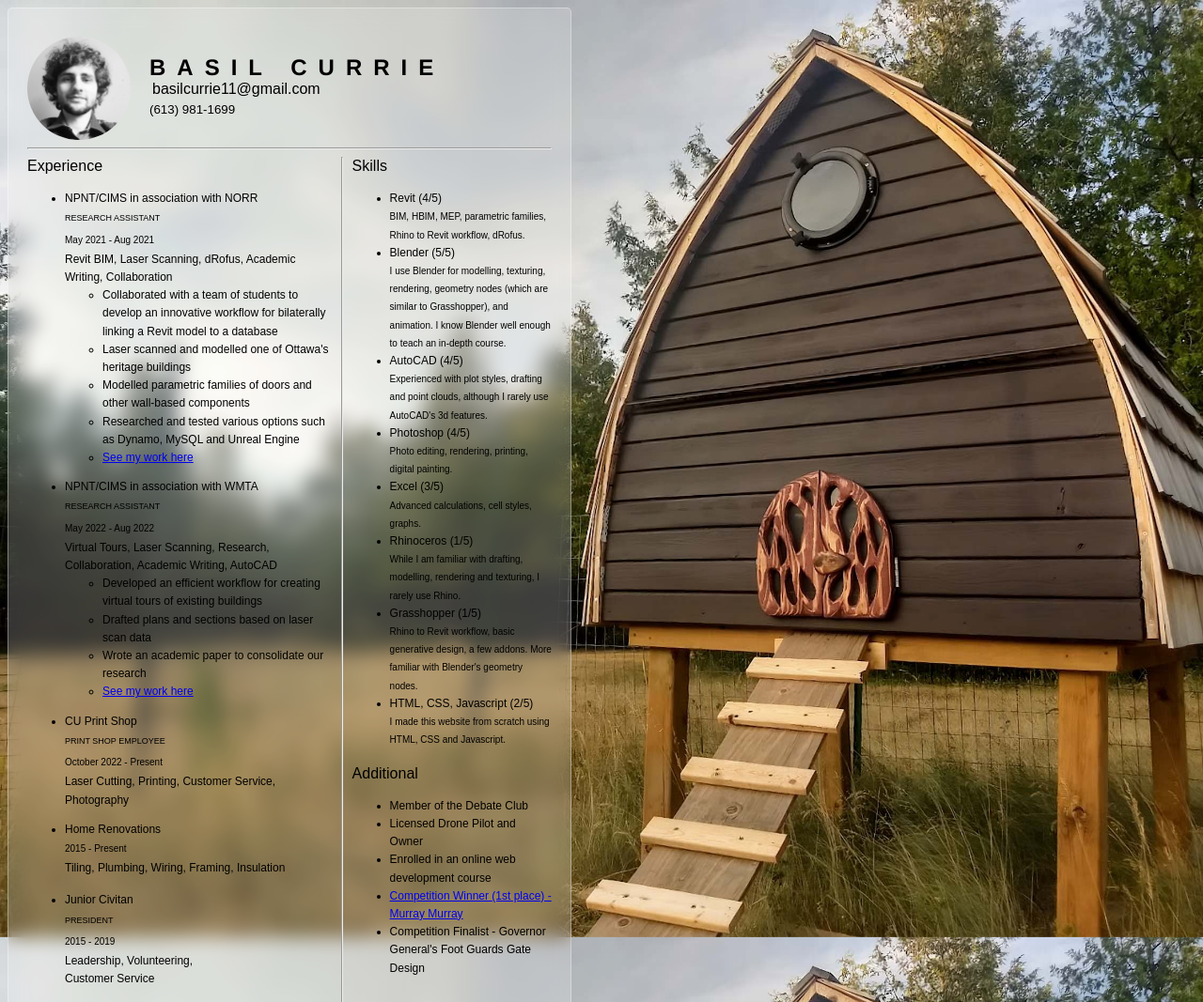
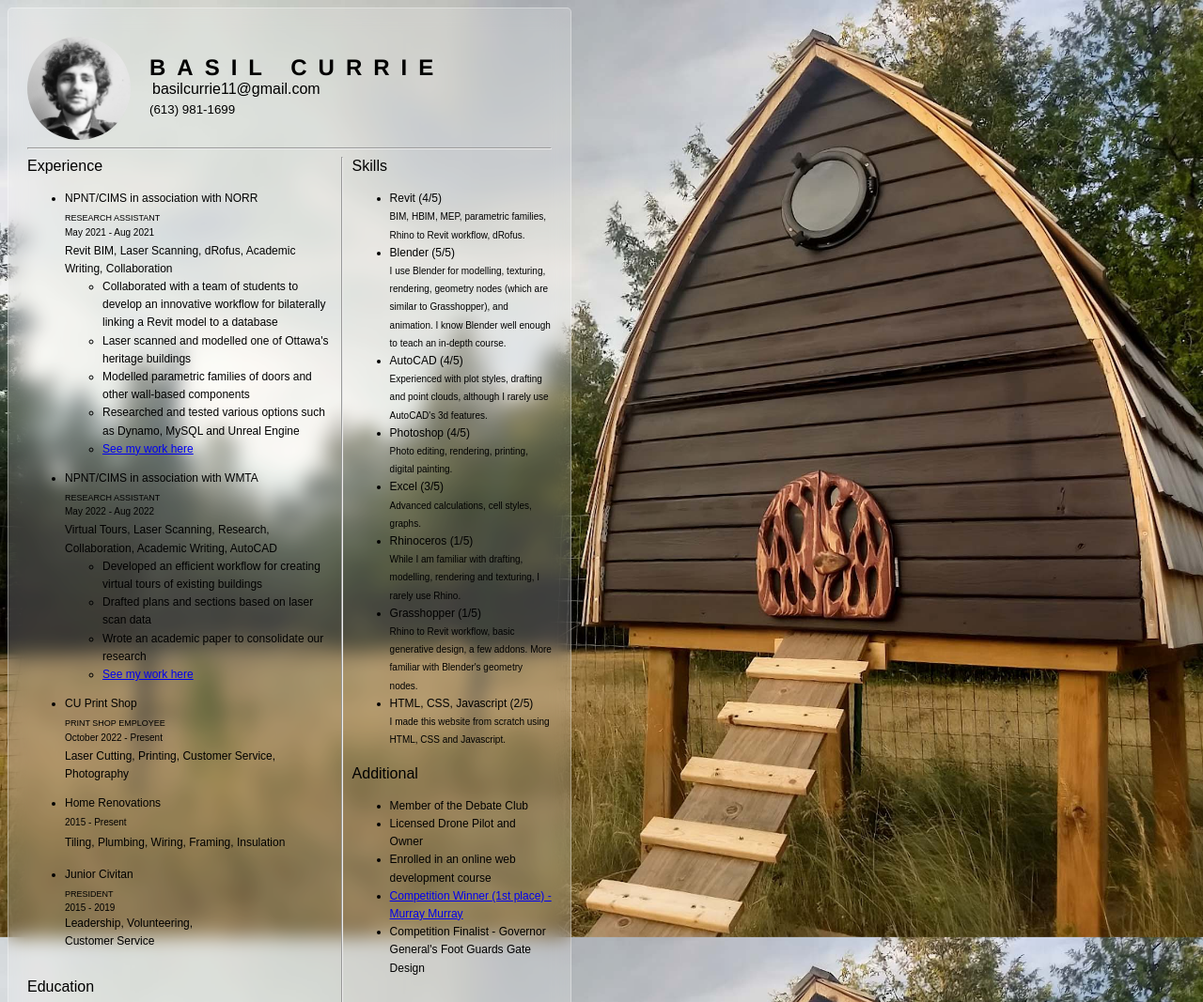
Before and after one commit to BasilCurrie11/Basil-Currie-portfolio, a plain HTML site: page index.html in a window 1280 px wide. Shown: the top 1067 px of the page at 94% size. Drawn offline with Linux system fonts and the light colour scheme.

Commit message:
Add files via upload

```diff
--- a/index.html
+++ b/index.html
@@ -20,13 +20,13 @@
 						<ul>
 							<li>
 								NPNT/CIMS in association with NORR
-								<div style="font-size:9px;margin:2px 0 3px 0;">
+								<div style="font-size:9px;margin:2px 0 0 0;">
 										RESEARCH ASSISTANT
 								</div>
-								<div style="font-size:10px;margin-top:1px;">
+								<div style="font-size:10px;line-height:1em;">
 									May 2021 - Aug 2021
 								</div>
-								<div style="font-size:12px;margin-top:2px;">
+								<div style="font-size:12px;margin-top:5px;">
 										Revit BIM, Laser Scanning, dRofus, Academic Writing, Collaboration
 								</div>
 								<ul>
@@ -41,13 +41,13 @@
 							</li>
 							<li>
 								NPNT/CIMS in association with WMTA
-								<div style="font-size:9px;margin:2px 0 3px 0;">
+								<div style="font-size:9px;margin:2px 0 0 0;">
 									RESEARCH ASSISTANT
 								</div>
-								<div style="font-size:10px;margin-top:1px;">
+								<div style="font-size:10px;line-height:1em;">
 									May 2022 - Aug 2022
 								</div>
-								<div style="font-size:12px;margin-top:2px;">
+								<div style="font-size:12px;margin-top:5px;">
 									Virtual Tours, Laser Scanning, Research, Collaboration, Academic Writing, AutoCAD
 								</div>
 								<ul>
@@ -59,9 +59,9 @@
 								<div style="height:1em;">
 								</div>
 							</li>
-							<li>CU Print Shop<div style="font-size:9px;margin:2px 0 3px 0;">PRINT SHOP EMPLOYEE</div><div style="font-size:10px;margin-top:1px;">October 2022 - Present</div><div style="font-size:12px;margin-top:2px;">Laser Cutting, Printing, Customer Service, Photography</div><div style="height:1em;"> </div></li>
+							<li>CU Print Shop<div style="font-size:9px;margin:2px 0 0 0;">PRINT SHOP EMPLOYEE</div><div style="font-size:10px;line-height:1em;">October 2022 - Present</div><div style="font-size:12px;margin-top:5px;">Laser Cutting, Printing, Customer Service, Photography</div><div style="height:1em;"> </div></li>
 							<li>Home Renovations<div style="font-size:10px;margin-top:1px;">2015 - Present</div><div style="font-size:12px;margin:2px 0 3px 0;">Tiling, Plumbing, Wiring, Framing, Insulation</div><div style="height:1em;"> </div></li>
-							<li>Junior Civitan<div style="font-size:9px;margin:2px 0 3px 0;">PRESIDENT</div><div style="font-size:10px;margin-top:1px;">2015 - 2019</div><div style="font-size:12px;margin-top:2px;">Leadership, Volunteering,</div><div style="font-size:12px;">Customer Service</div><div style="height:1em;"> </div></li>
+							<li>Junior Civitan<div style="font-size:9px;margin:2px 0 0 0;">PRESIDENT</div><div style="font-size:10px;line-height:1em;">2015 - 2019</div><div style="font-size:12px;margin-top:2px;">Leadership, Volunteering,</div><div style="font-size:12px;">Customer Service</div><div style="height:1em;"> </div></li>
 
 						</ul>
 					<p>Education</p>
```
